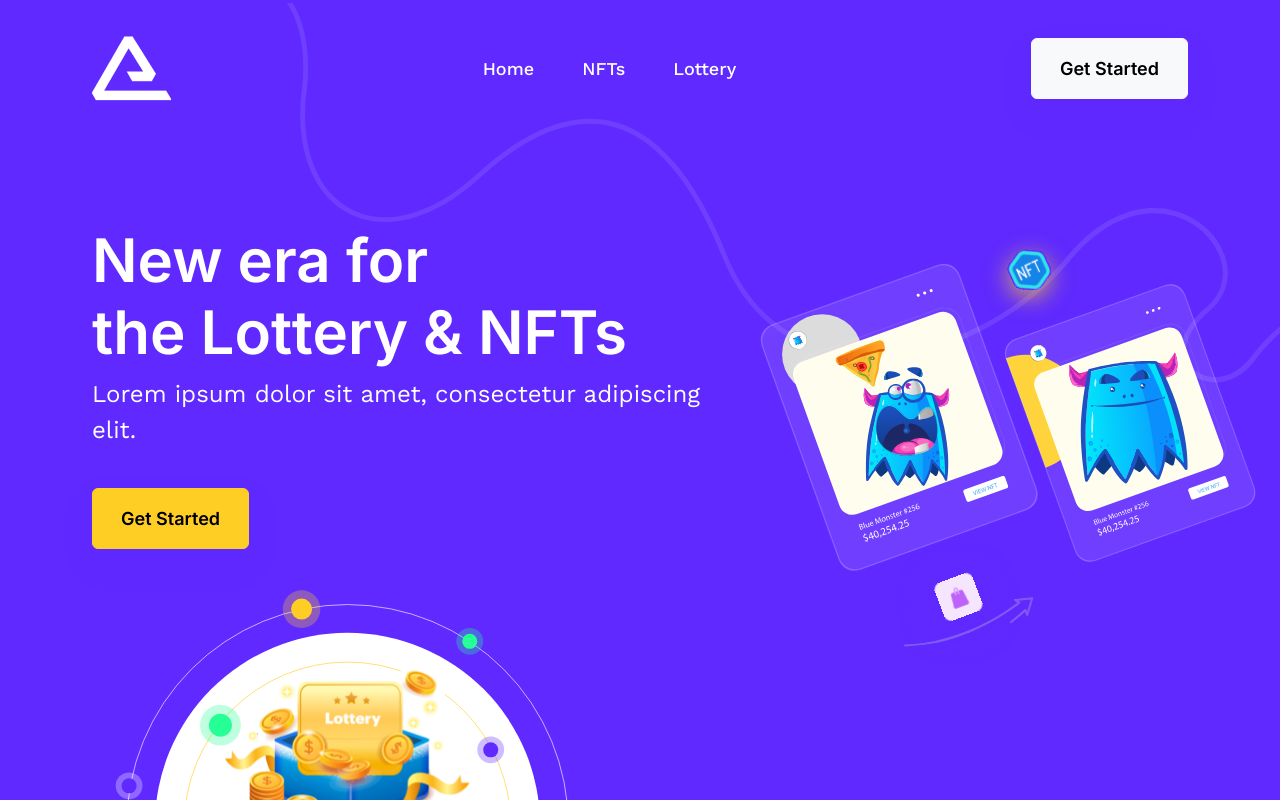
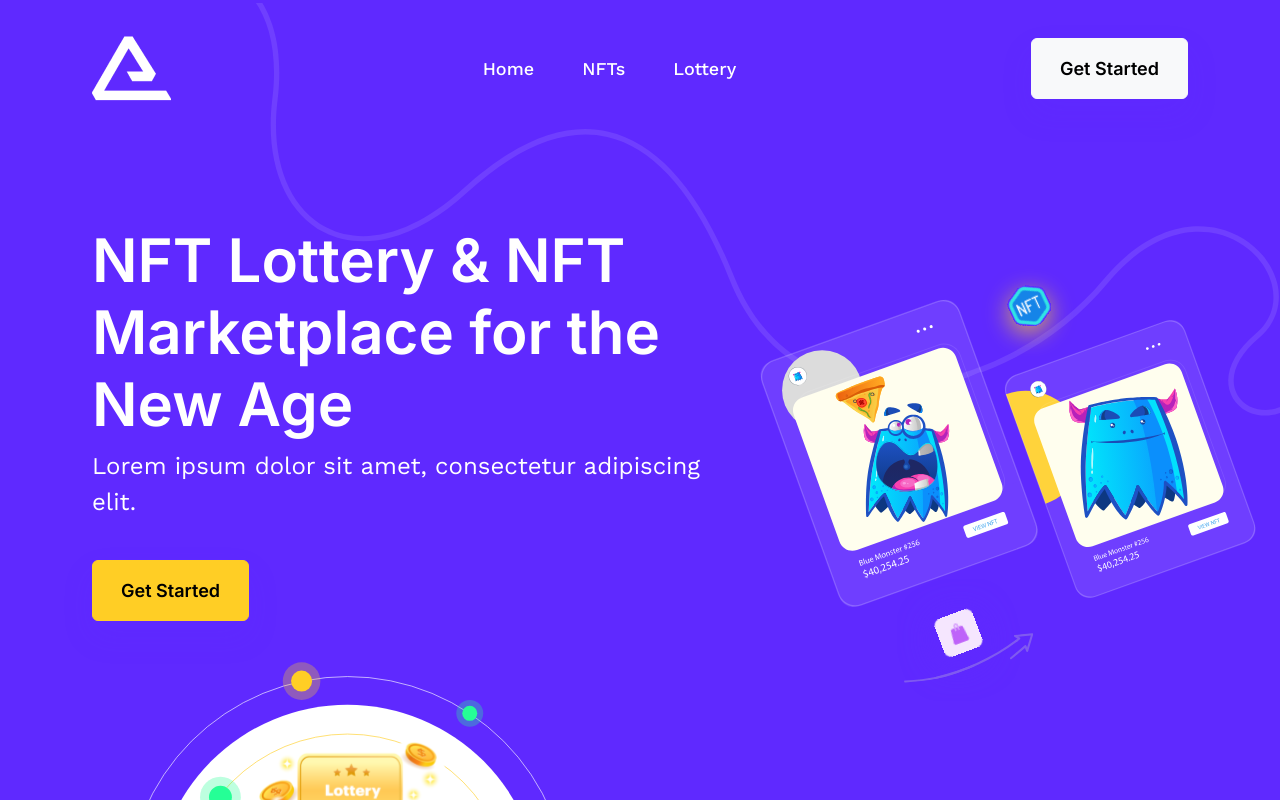
Before and after one commit to sunshine-web-coder/artlux, a React (Vite) app: page / in a window 1280 px wide. Shown: the top 800 px of the page. Built offline with nearby package versions, Linux system fonts and the light colour scheme.

Commit message:
banner title edit

```diff
--- a/src/components/Hero/index.jsx
+++ b/src/components/Hero/index.jsx
@@ -11,7 +11,7 @@ const Hero = () => {
             <div className="row">
                 <div className="col-lg-7">
                     <div className="hero-content mb-5">
-                        <h1 className="fs-6xl fs-xxl-7xl mb-2">New era for <br /> the Lottery & NFTs</h1>
+                        <h1 className="fs-6xl fs-xxl-7xl mb-2">NFT Lottery & NFT Marketplace for the New Age</h1>
                         <p className='fs-3xl  mb-5'>Lorem ipsum dolor sit amet, consectetur adipiscing elit.</p>
                         <a href="#" className="btn btn-warning">Get Started</a>
                     </div>
```
